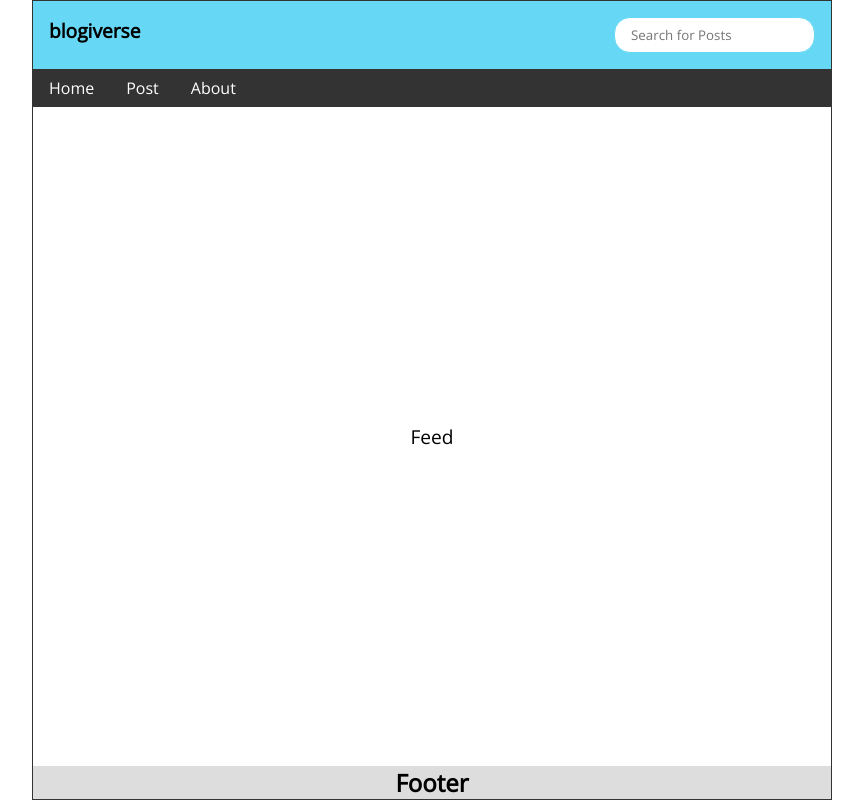
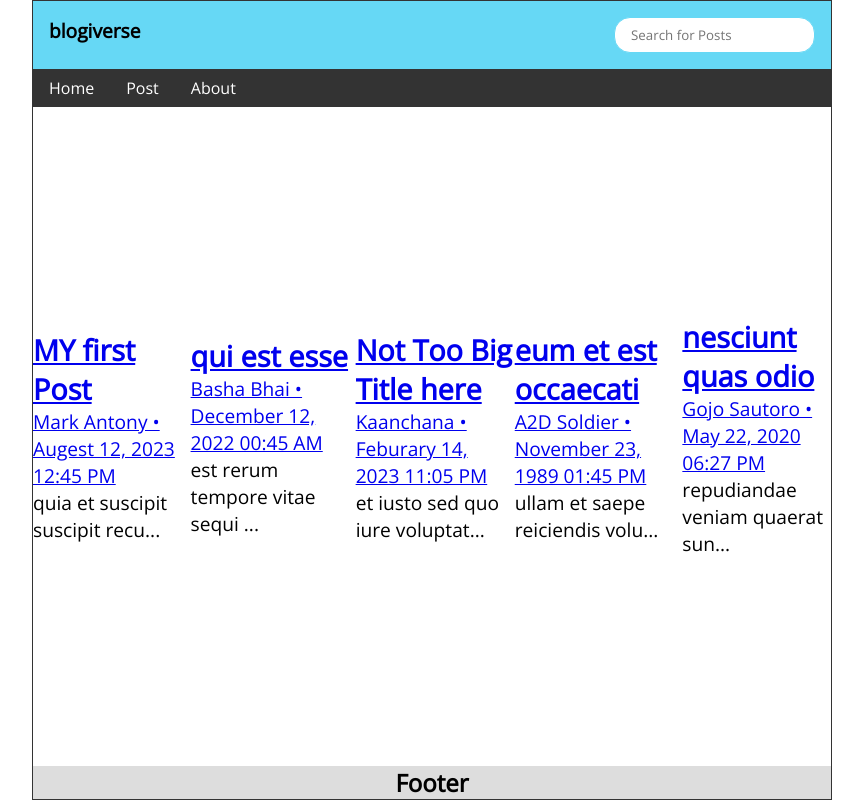
Before and after one commit to 0xprasanth/blogiverse, a React (Create React App) app: page / in a window 1280 px wide. Shown: the whole page, without its empty margins (208-1071 px from the left). Built offline with nearby package versions, Linux system fonts and the light colour scheme; the HTML template or start-up script is replaced by a standard one.

Commit message:
feat(app): get the props from parent and display the results

```diff
--- a/src/components/Feed.jsx
+++ b/src/components/Feed.jsx
@@ -1,11 +1,15 @@
 import React from 'react'
+import Post from './Post'
 
 const Feed = ({ posts }) => {
   return (
-    <div>
-        Feed
-
-    </div>
+    <>
+        {
+            posts.map(post => (
+                <Post key={post.id} post={post} />
+            ))
+        }
+    </>
   )
 }
 
--- /dev/null
+++ b/src/components/Post.jsx
@@ -0,0 +1,24 @@
+import { Link } from "react-router-dom";
+
+
+const Post = ({ post }) => {
+  return (
+    <article className="post">
+        <Link to={`/post/${post.id}`}>
+            {/* <p className="author">{post.user}</p> */}
+            <h2>{post.title}</h2>
+            <p className="postData">{post.user + " • " + post.date}</p>
+        </Link>
+        <p className="postBody">
+            {
+                post.body.length <= 25
+                 ? post.body
+                 : `${(post.body).slice(0, 30)+'...'}`
+
+            }
+        </p>
+    </article>
+  )
+}
+
+export default Post
```
